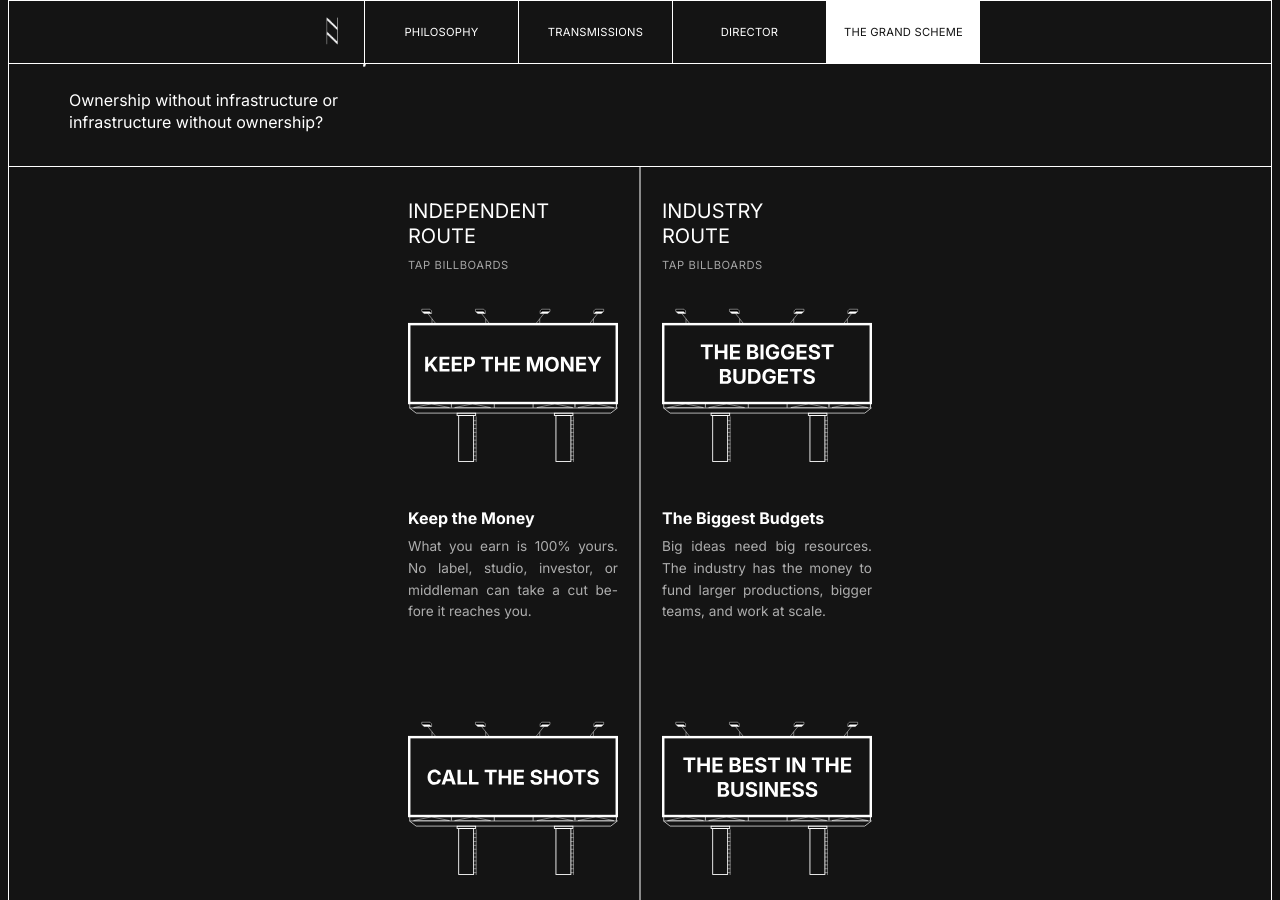
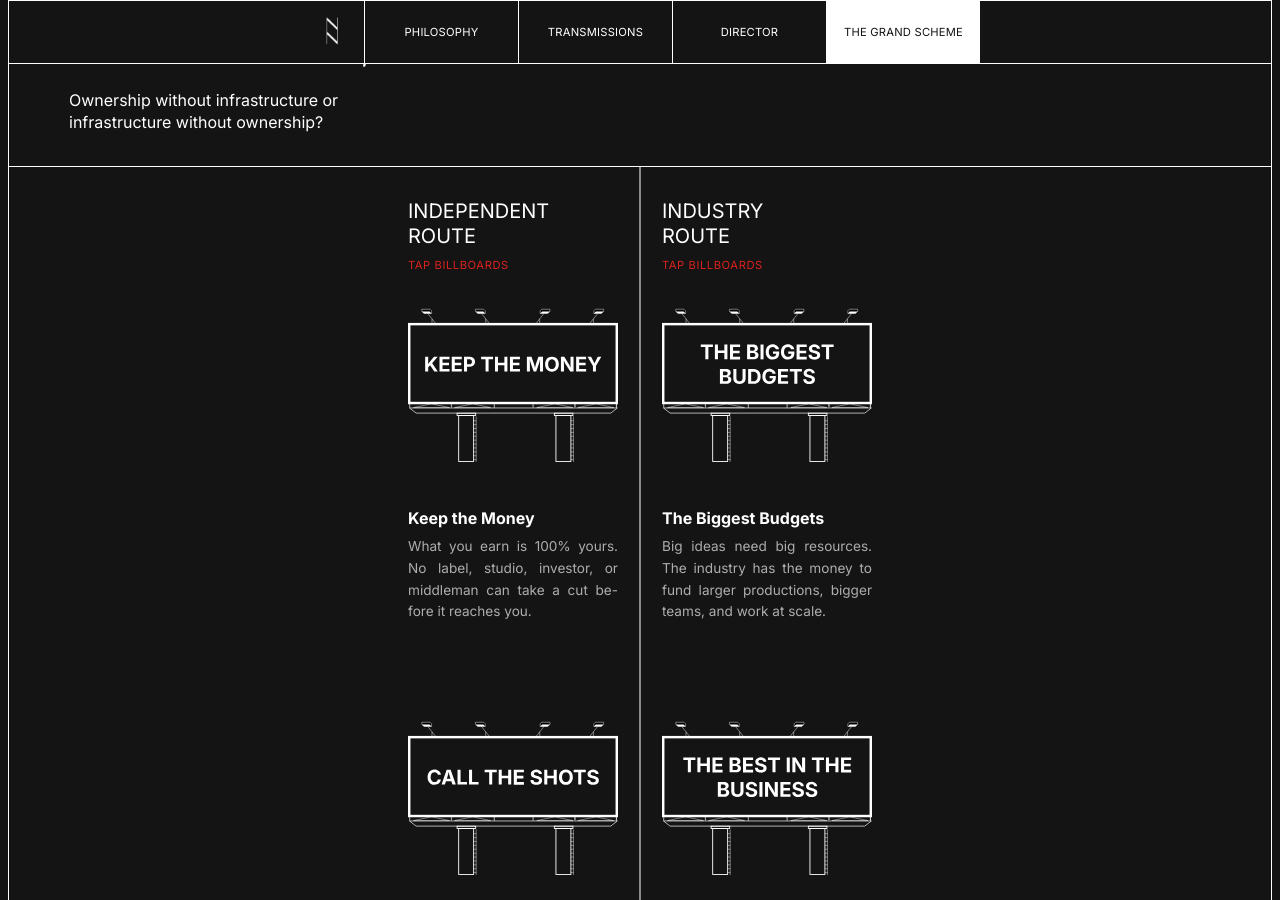
Before and after one commit to laindoe/ten-grand, a Jekyll site: the page built from index.html, in a window 1280 px wide and 900 px high, scrolled down 1009 px. Built offline with Jekyll 4.4.1, drawn with Linux system fonts in a browser that asks for light colours.

Commit message:
Paint the TAP BILLBOARDS cue the graffiti red (#197)
The cue read as just another piece of muted grey copy. It now uses the
same red as the vandalism marks, so it reads as part of that language
and points at what tapping does.

The red becomes --color-vandalism rather than a second literal, but it
cannot be the single source: the builder inlines it as a fill attribute
on each mark, and a custom property cannot reach inside those. Both
places now carry a comment naming the other.

Verified the cue's computed colour is rgb(228, 35, 32), identical to a
mark's computed fill.


Claude-Session: https://claude.ai/code/session_017ynTvtGuh3qPdfkvciNjhT

Co-authored-by: Claude <noreply@anthropic.com>

```diff
--- a/css/style.css
+++ b/css/style.css
@@ -15,6 +15,10 @@
   --color-text: #ffffff;
   --color-text-muted: rgba(255, 255, 255, 0.65);
   --color-accent: #d94f30;
+  /* The graffiti red. Must match MARK_COLOUR in
+     tools/build_billboards.py, which inlines it as a fill attribute on
+     each mark -- a custom property cannot reach inside those. */
+  --color-vandalism: #e42320;
 
   --font-display: 'Inter', -apple-system, BlinkMacSystemFont, sans-serif;
   --font-body: 'Inter', -apple-system, BlinkMacSystemFont, sans-serif;
@@ -373,7 +377,7 @@ a {
 .dilemma__cue {
   font-size: 0.7rem;
   letter-spacing: 0.05em;
-  color: var(--color-text-muted);
+  color: var(--color-vandalism);
   margin-bottom: 20px;
 }
 
--- a/tools/build_billboards.py
+++ b/tools/build_billboards.py
@@ -50,6 +50,8 @@ HTML = ROOT / 'index.html'
 PANEL = (895.3, 325.8)
 PANEL_TOLERANCE = 0.03  # 3% on the aspect ratio
 
+# Kept in step with --color-vandalism in css/style.css, which paints the
+# "TAP BILLBOARDS" cue the same red. Change both together.
 MARK_COLOUR = '#e42320'
 
 # In the same order as the six .billboard blocks in index.html.
```
